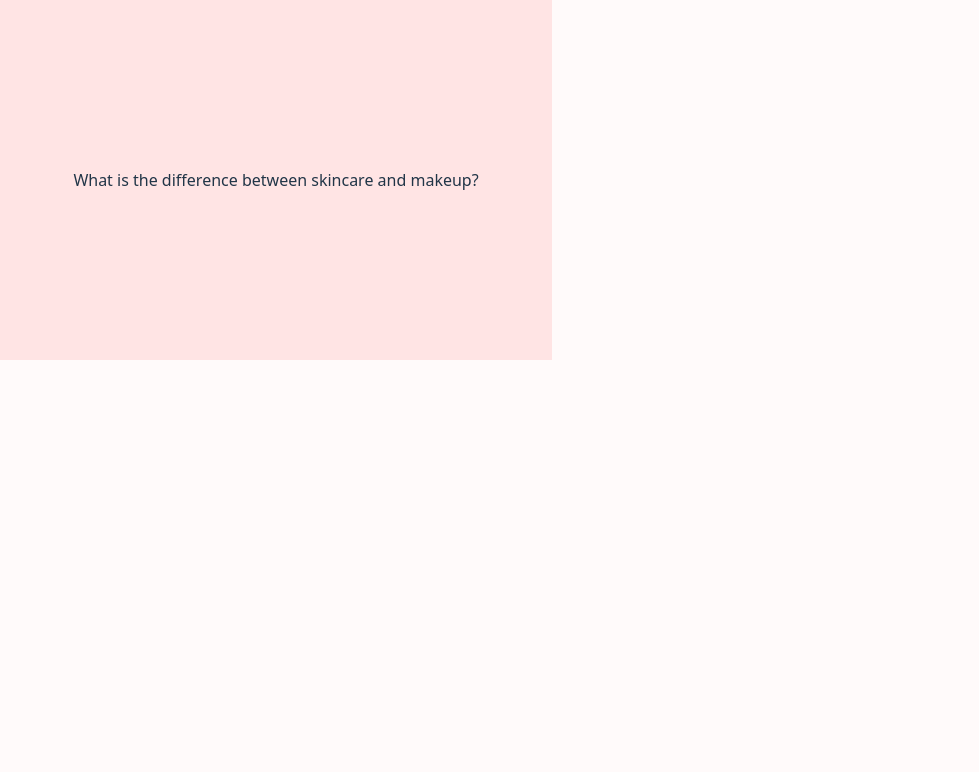
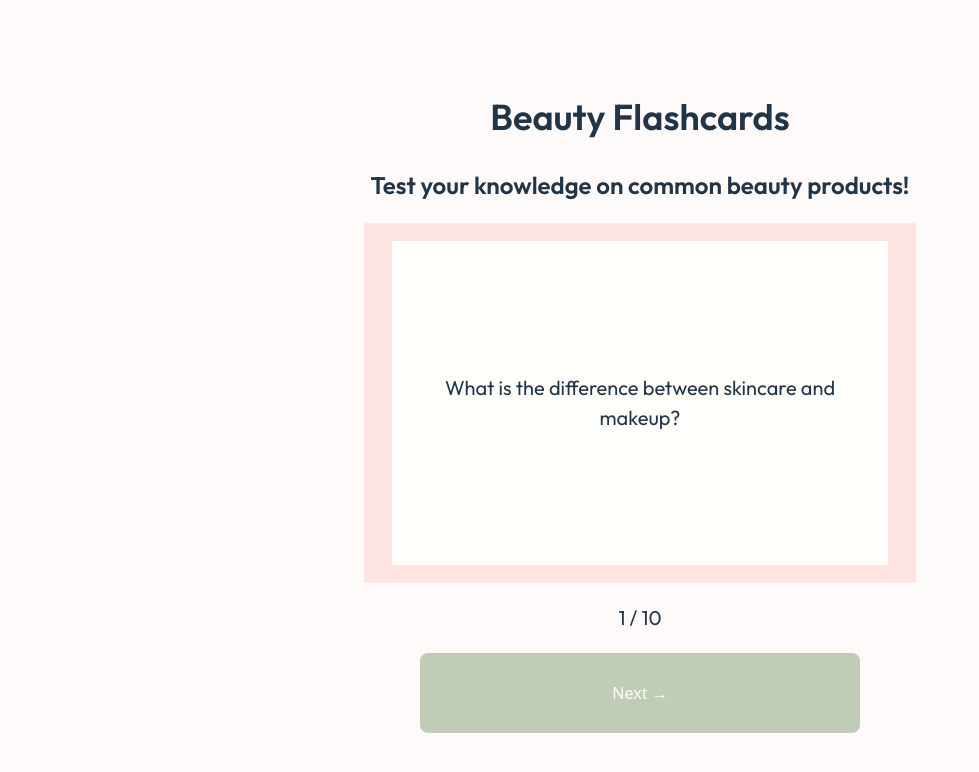
Before and after one commit to ysilksa/react-flashcards, a React (Vite) app: page / in a window 1280 px wide. Shown: the top 772 px of the page, without its empty margins (0-979 px from the left). Built offline with nearby package versions, Linux system fonts and the light colour scheme.

Commit message:
style components

```diff
--- a/index.html
+++ b/index.html
@@ -5,6 +5,16 @@
     <link rel="icon" type="image/svg+xml" href="/vite.svg" />
     <meta name="viewport" content="width=device-width, initial-scale=1.0" />
     <title>react-flashcards</title>
+    <link rel="preconnect" href="https://fonts.googleapis.com">
+    <link rel="preconnect" href="https://fonts.gstatic.com" crossorigin>
+    <link
+      href="https://fonts.googleapis.com/css2?family=Outfit&display=swap"
+      rel="stylesheet"
+    >
+    <link
+      href="https://fonts.googleapis.com/css2?family=Outfit:wght@600&display=swap"
+      rel="stylesheet"
+    >
   </head>
   <body>
     <div id="root"></div>
--- a/src/App.css
+++ b/src/App.css
@@ -1,42 +1,36 @@
 #root {
+  display: flex;
+  flex-direction: column;
   width: 100vw;
   height: 100vh;
   text-align: center;
   background-color: #FFFAFA;
+  justify-content: center;
+  align-items: center;
 }
 
-.logo {
-  height: 6em;
-  padding: 1.5em;
-  will-change: filter;
-  transition: filter 300ms;
-}
-.logo:hover {
-  filter: drop-shadow(0 0 2em #646cffaa);
-}
-.logo.react:hover {
-  filter: drop-shadow(0 0 2em #61dafbaa);
+.next-button {
+  width: 440px;
+  height: 80px;
+  border-radius: 8px;
+  color: #FFFFFC;
+  background-color: #C1CCB6;
 }
 
-@keyframes logo-spin {
-  from {
-    transform: rotate(0deg);
-  }
-  to {
-    transform: rotate(360deg);
-  }
+h1 {
+  font-family: "Outfit";
+  font-weight: 600;
+  font-size: 2.25rem;
 }
 
-@media (prefers-reduced-motion: no-preference) {
-  a:nth-of-type(2) .logo {
-    animation: logo-spin infinite 20s linear;
-  }
+h2 {
+  font-family: "Outfit";
+  font-weight: 600;
+  font-size: 1.5rem;
 }
 
-.card {
-  padding: 2em;
+p {
+  font-family: "Outfit";
+  font-weight: 400;
+  font-size: 1.25rem;
 }
-
-.read-the-docs {
-  color: #888;
-}
--- a/src/App.jsx
+++ b/src/App.jsx
@@ -1,14 +1,33 @@
 import './App.css';
+import { useState } from 'react';
 import Flashcard from './components/Flashcard.';
 
 function App() {
+  const [cardNumber, setCardNumber] = useState(1);
 
+  function handleClick() {
+    if (cardNumber < 10) {
+      setCardNumber(cardNumber + 1);
+    }
+  }
 
   return (
     <>
+      {/* Header for the flashcards */}
+      <section>
+        <h1>Beauty Flashcards</h1>
+        <h2>Test your knowledge on common beauty products!</h2>
+      </section>
       <Flashcard
         text="What is the difference between skincare and makeup?"
       />
+
+      {/* Card number and next button  */}
+      <section>
+        <p>{cardNumber} / 10</p>
+        <button className="next-button" onClick={handleClick}>Next →</button>
+      </section>
+
     </>
   )
 }
--- a/src/components/Flashcard..jsx
+++ b/src/components/Flashcard..jsx
@@ -3,8 +3,10 @@ import './Flashcard.css';
 
 const Flashcard = (props) => {
     return (
-        <div className="flashcard">
-            <p>{props.text}</p>
+        <div className="flashcard-background">
+            <div className="flashcard">
+                <p>{props.text}</p>
+            </div>
         </div>
     )
 }
--- a/src/components/Flashcard.css
+++ b/src/components/Flashcard.css
@@ -1,4 +1,4 @@
-.flashcard {
+.flashcard-background {
     display: flex;
     flex-direction: column;
     width: 552px;
@@ -6,4 +6,17 @@
     background-color: #FFE4E4;
     align-items: center;
     justify-content: center;
+    z-index: 0;
 }
+
+.flashcard {
+    display: flex;
+    flex-direction: column;
+    width: 464px;
+    height: 292px;
+    padding: 16px;
+    background-color: #FFFFFC;
+    align-items: center;
+    justify-content: center;
+    z-index: 8;
+}
```
Also changed, not shown: src/components/Button.jsx (deleted, +0 -9 lines).
